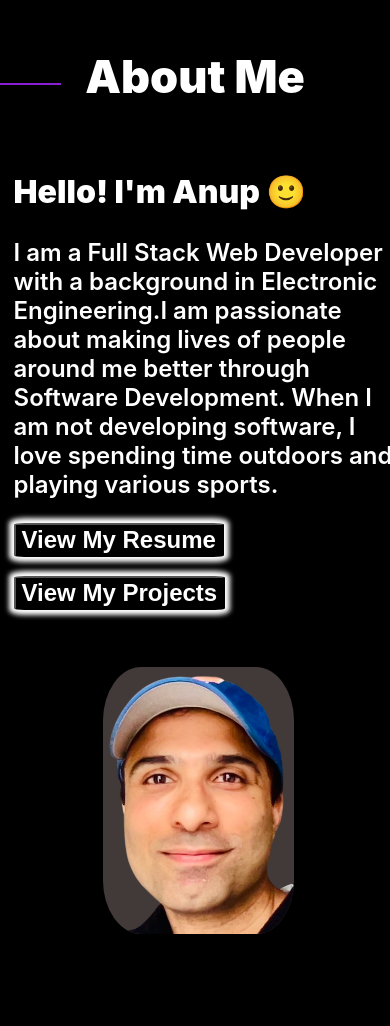
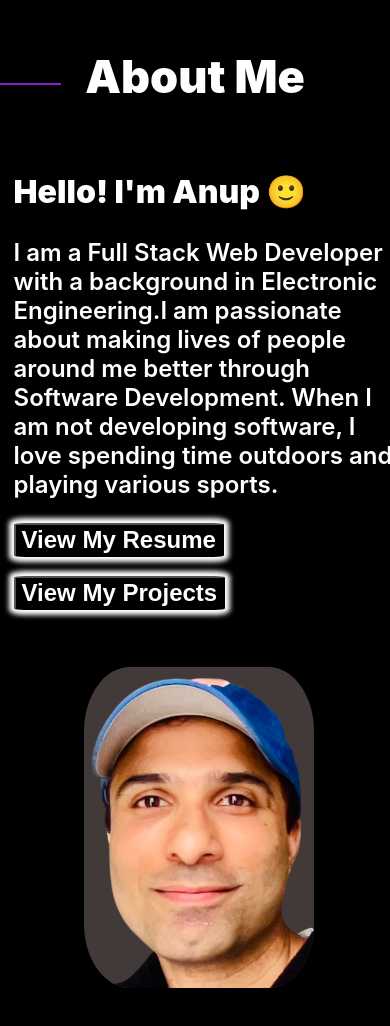
Before and after one commit to Anup-SoftwareDev/Portfolio-React, a React (Create React App) app: page / in a window 390 px wide. Shown: the part 912-1938 px from the top of the page. Built offline with nearby package versions, Linux system fonts and the light colour scheme.

Commit message:
more about me adjusment

```diff
--- a/src/components/About/About.module.css
+++ b/src/components/About/About.module.css
@@ -102,8 +102,8 @@
 @media (max-width: 500px){
 
     .AboutMe .Container .Photo .Me{
-        height: 60%;
-        width: 50%;
+        height: 70%;
+        width: 60%;
      }
 
      .AboutMe .Container .Text p{
```
